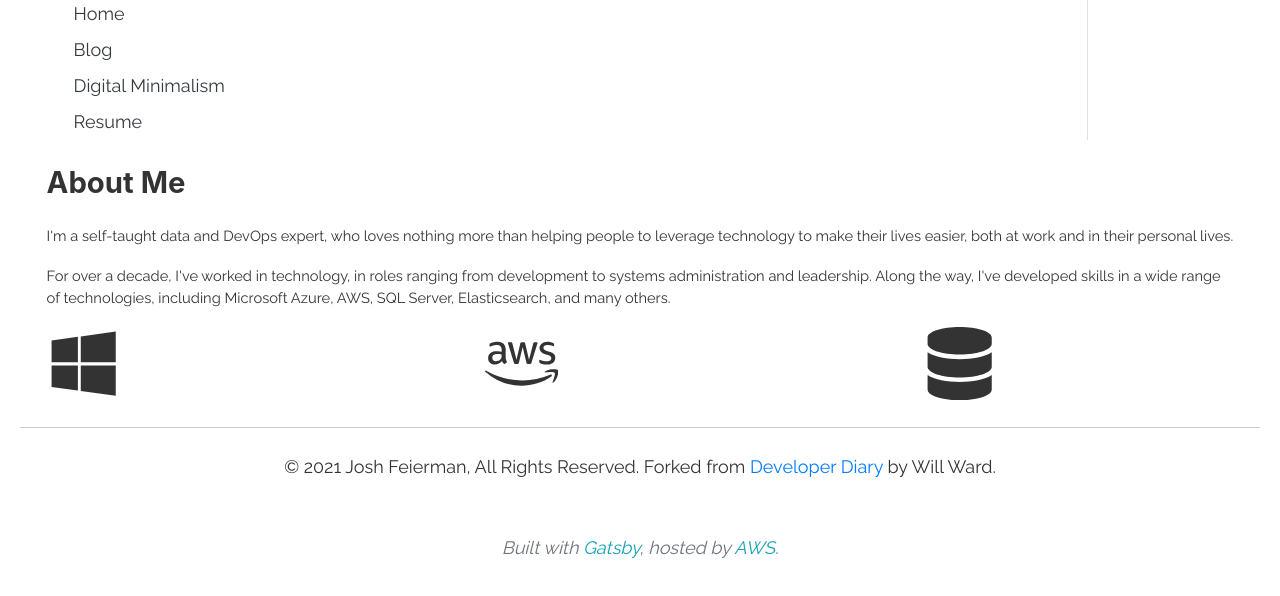
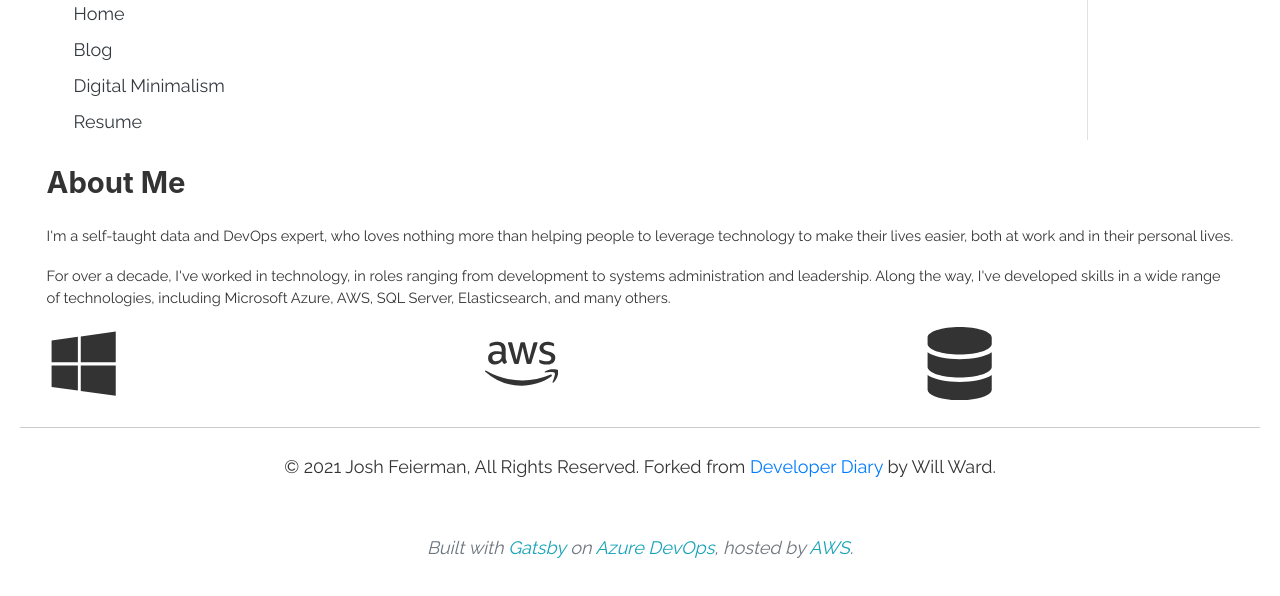
Before and after one commit to yardbirdsax/personal-site, a Gatsby site: page / in a window 1280 px wide. Shown: the part 538-1134 px from the top of the page. Built offline with nearby package versions, Linux system fonts and the light colour scheme; Gatsby itself is replaced by a stand-in of ours.

Commit message:
Node for the Azure Pipeline has been upgraded to v15.x.

```diff
--- a/src/components/layout.js
+++ b/src/components/layout.js
@@ -52,7 +52,7 @@ const Layout = ({ children }) => {
               <hr/>
               <p className="d-inline">© {new Date().getFullYear()} Josh Feierman, All Rights Reserved.</p>
               <p className="d-inline"> Forked from <a href="https://github.com/willjw3/gatsby-starter-developer-diary">Developer Diary</a> by Will Ward.</p>
-              <p className="mt-5 text-muted"><i> Built with <a className="text-info" href="https://www.gatsbyjs.org">Gatsby</a>, hosted by <a className="text-info" href="https://aws.amazon.com">AWS</a>.</i>
+              <p className="mt-5 text-muted"><i> Built with <a className="text-info" href="https://www.gatsbyjs.org">Gatsby</a> on <a className="text-info" href="https://dev.azure.com">Azure DevOps</a>, hosted by <a className="text-info" href="https://aws.amazon.com">AWS</a>.</i>
               </p>
             </footer>
           </div>
```
